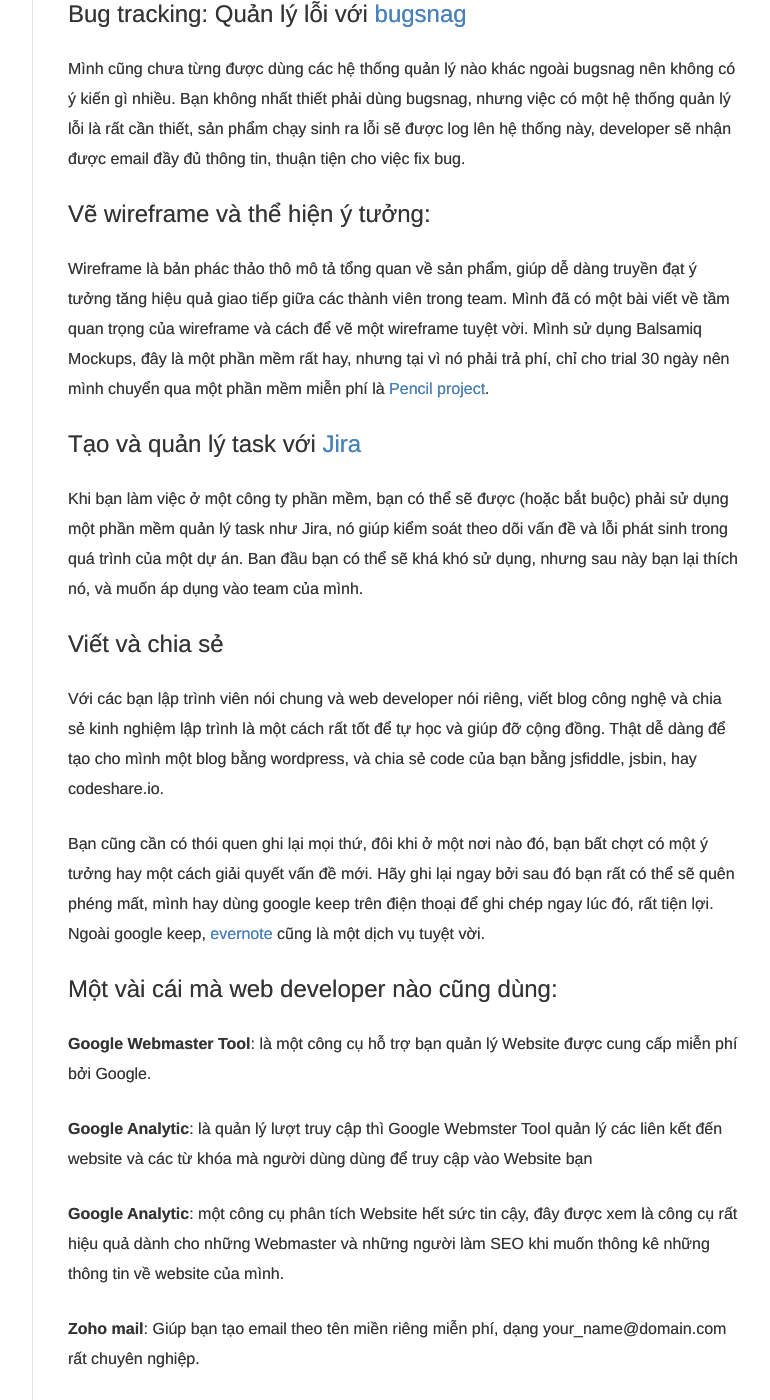
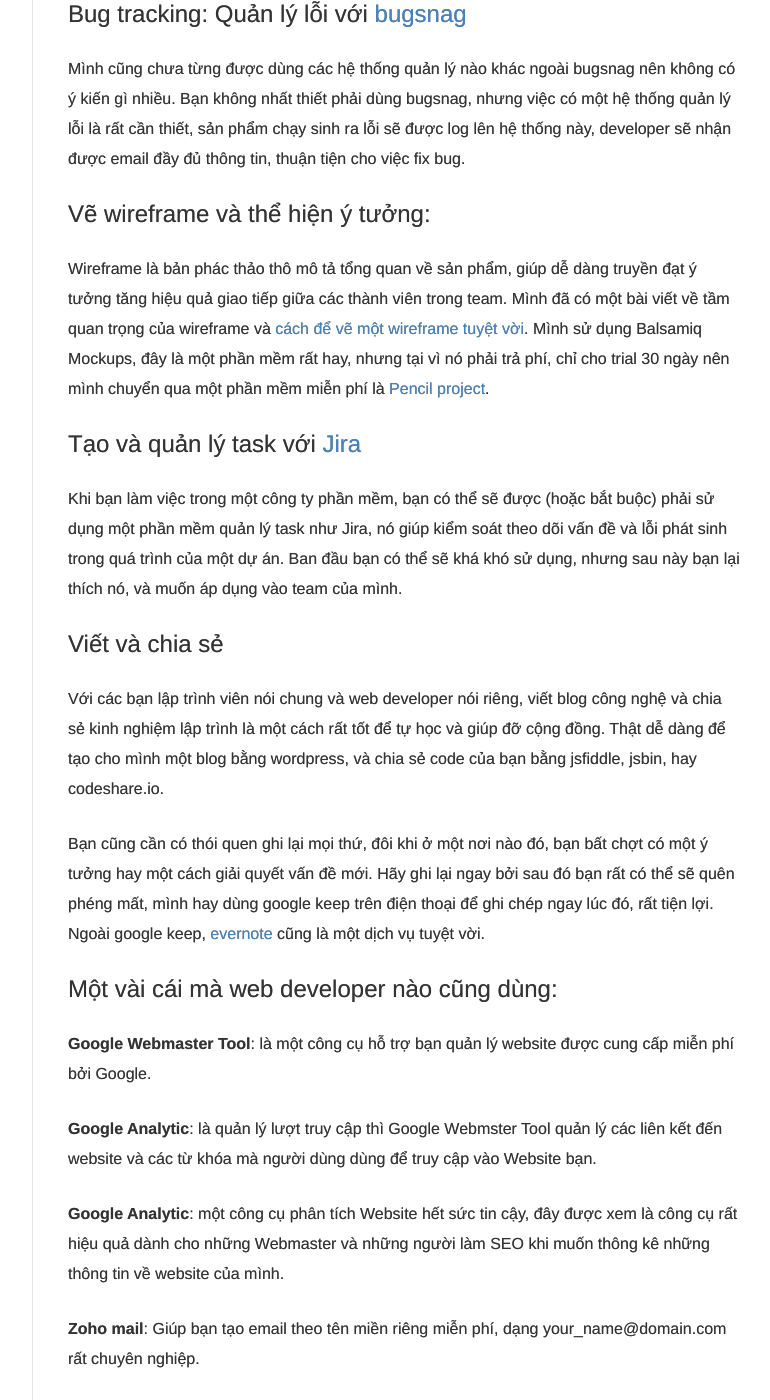
Before and after one commit to nguyentest/laptrinhcuocsong, a Jekyll site: the page built from _posts/2017-03-24-tong-hop-nhung-cong-cu-can-thiet-cho-web-developer.md, in a window 1280 px wide and 1400 px high, scrolled down 2856 px. Shown: the whole window, without its empty margins (378-1148 px from the left). Built offline with Jekyll 4.4.1, drawn with Linux system fonts in a browser that asks for light colours.

Commit message:
Update 2017-03-24-tong-hop-nhung-cong-cu-can-thiet-cho-web-developer.md

```diff
--- a/_posts/2017-03-24-tong-hop-nhung-cong-cu-can-thiet-cho-web-developer.md
+++ b/_posts/2017-03-24-tong-hop-nhung-cong-cu-can-thiet-cho-web-developer.md
@@ -64,11 +64,11 @@
 
 ## Vẽ wireframe và thể hiện ý tưởng:
 
-Wireframe là bản phác thảo thô mô tả tổng quan về sản phẩm, giúp dễ dàng truyền đạt ý tưởng tăng hiệu quả giao tiếp giữa các thành viên trong team. Mình đã có một bài viết về tầm quan trọng của wireframe và cách để vẽ một wireframe tuyệt vời. Mình sử dụng Balsamiq Mockups, đây là một phần mềm rất hay, nhưng tại vì nó phải trả phí, chỉ cho trial 30 ngày nên mình chuyển qua một phần mềm miễn phí là  [Pencil project](http://pencil.evolus.vn/).
+Wireframe là bản phác thảo thô mô tả tổng quan về sản phẩm, giúp dễ dàng truyền đạt ý tưởng tăng hiệu quả giao tiếp giữa các thành viên trong team. Mình đã có một bài viết về tầm quan trọng của wireframe và [cách để vẽ một wireframe tuyệt vời](http://laptrinhcuocsong.com/cac-buoc-tao-mot-wireframe-tuyet-voi.html). Mình sử dụng Balsamiq Mockups, đây là một phần mềm rất hay, nhưng tại vì nó phải trả phí, chỉ cho trial 30 ngày nên mình chuyển qua một phần mềm miễn phí là  [Pencil project](http://pencil.evolus.vn/).
 
 ## Tạo và quản lý task với [Jira](https://www.atlassian.com/software/jira)
 
-Khi bạn làm việc ở một công ty phần mềm, bạn có thể sẽ được (hoặc bắt buộc) phải sử dụng một phần mềm quản lý task như Jira, nó giúp kiểm soát theo dõi vấn đề và lỗi phát sinh trong quá trình của một dự án. Ban đầu bạn có thể sẽ khá khó sử dụng, nhưng sau này bạn lại thích nó, và muốn áp dụng vào team của mình.
+Khi bạn làm việc trong một công ty phần mềm, bạn có thể sẽ được (hoặc bắt buộc) phải sử dụng một phần mềm quản lý task như Jira, nó giúp kiểm soát theo dõi vấn đề và lỗi phát sinh trong quá trình của một dự án. Ban đầu bạn có thể sẽ khá khó sử dụng, nhưng sau này bạn lại thích nó, và muốn áp dụng vào team của mình.
 
 ## Viết và chia sẻ
 
@@ -78,9 +78,9 @@
 
 ## Một vài cái mà web developer nào cũng dùng:
 
-**Google Webmaster Tool**: là một công cụ hỗ trợ bạn quản lý Website được cung cấp miễn phí bởi Google.
+**Google Webmaster Tool**: là một công cụ hỗ trợ bạn quản lý website được cung cấp miễn phí bởi Google.
 
-**Google Analytic**: là quản lý lượt truy cập thì Google Webmster Tool quản lý các liên kết đến website và các từ khóa mà người dùng dùng để truy cập vào Website bạn
+**Google Analytic**: là quản lý lượt truy cập thì Google Webmster Tool quản lý các liên kết đến website và các từ khóa mà người dùng dùng để truy cập vào Website bạn.
 
 **Google Analytic**: một công cụ phân tích Website hết sức tin cậy, đây được xem là công cụ rất hiệu quả dành cho những Webmaster và những người làm SEO khi muốn thông kê những thông tin về website của mình.
 
```
